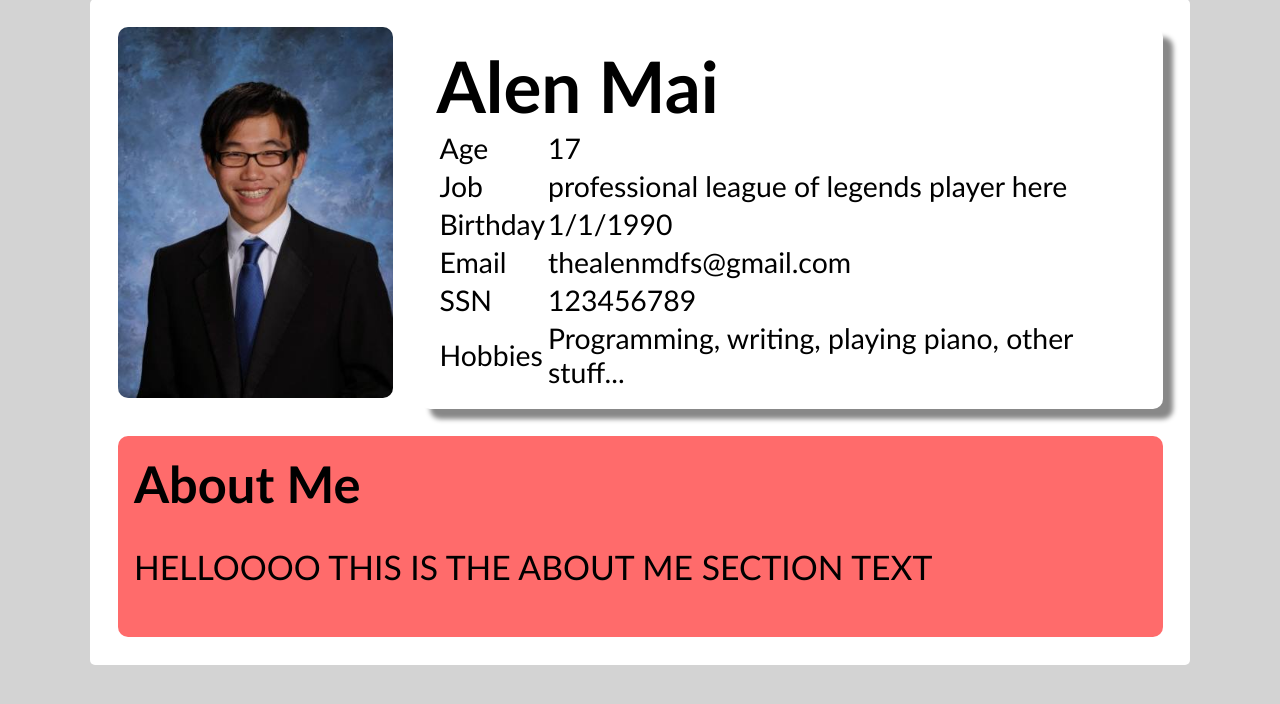
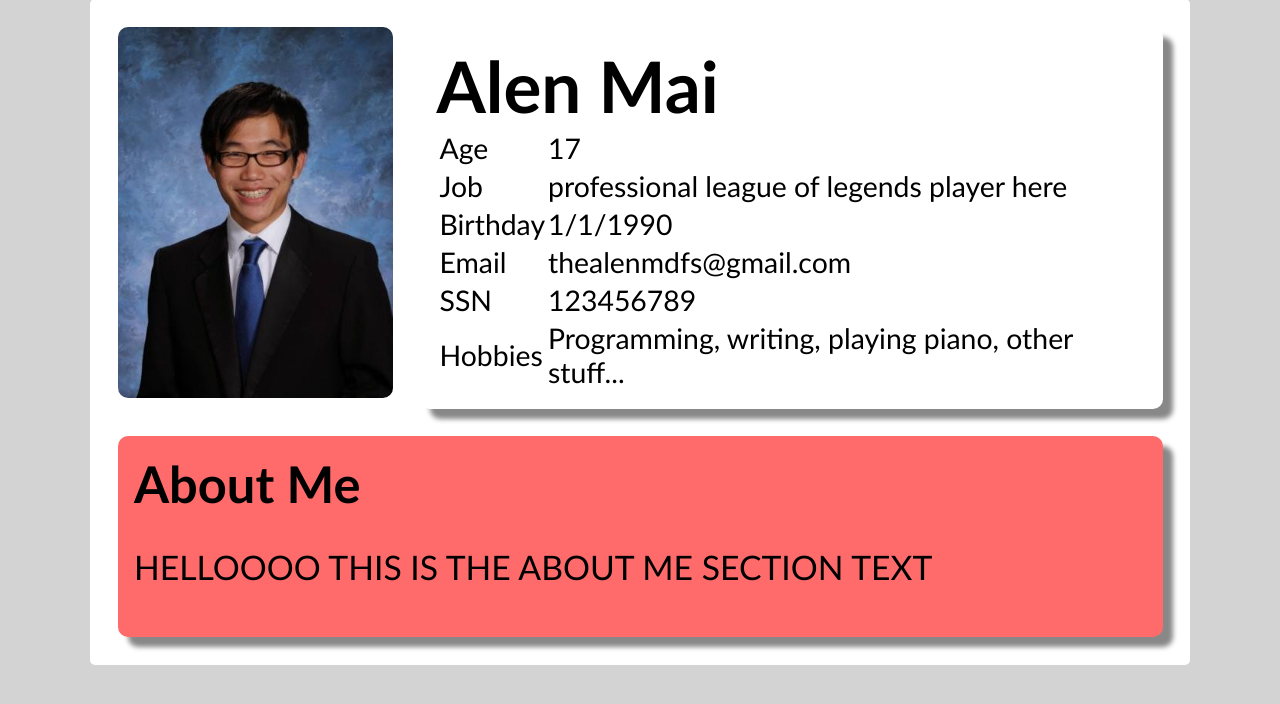
Before and after one commit to stuycs-softdev/proj2-pd6-05-FunThingsAreFun, a Python web app: template templates/template.profile.html in a window 1280 px wide. Shown: the part 75-779 px from the top of the page. Run offline with Jinja, Linux system fonts and the light colour scheme; the template is opened without the code that fills it, so the values that code supplies are empty.

Commit message:
Make img folder

```diff
--- a/templates/template.profile.html
+++ b/templates/template.profile.html
@@ -14,7 +14,7 @@
             </div>
 
             <div class="profile" >
-                <img src="test_pic.jpg" />
+                <img src="../static/img/test_pic.jpg" />
                 <!--color will be the dude's favorite color'-->
                 <div style="box-shadow: 10px 10px 5px #888888; ">
                     <h1 class="fittext1">Alen Mai</h1>
@@ -29,7 +29,7 @@
                 </div>
 
                 <!--the guy chooses the second color too-->
-                <div class="aboutme" style="background-color: #FF6B6B">
+                <div class="aboutme" style="background-color: #FF6B6B; box-shadow: 10px 10px 5px #888888; ">
                     <h1 class="fittext4">About Me</h1>
                     <p class="fittext3">HELLOOOO THIS IS THE ABOUT ME SECTION TEXT</p>
                 </div>
```
Also changed, not shown: static/img/test_pic.jpg (renamed from test_pic.jpg).
